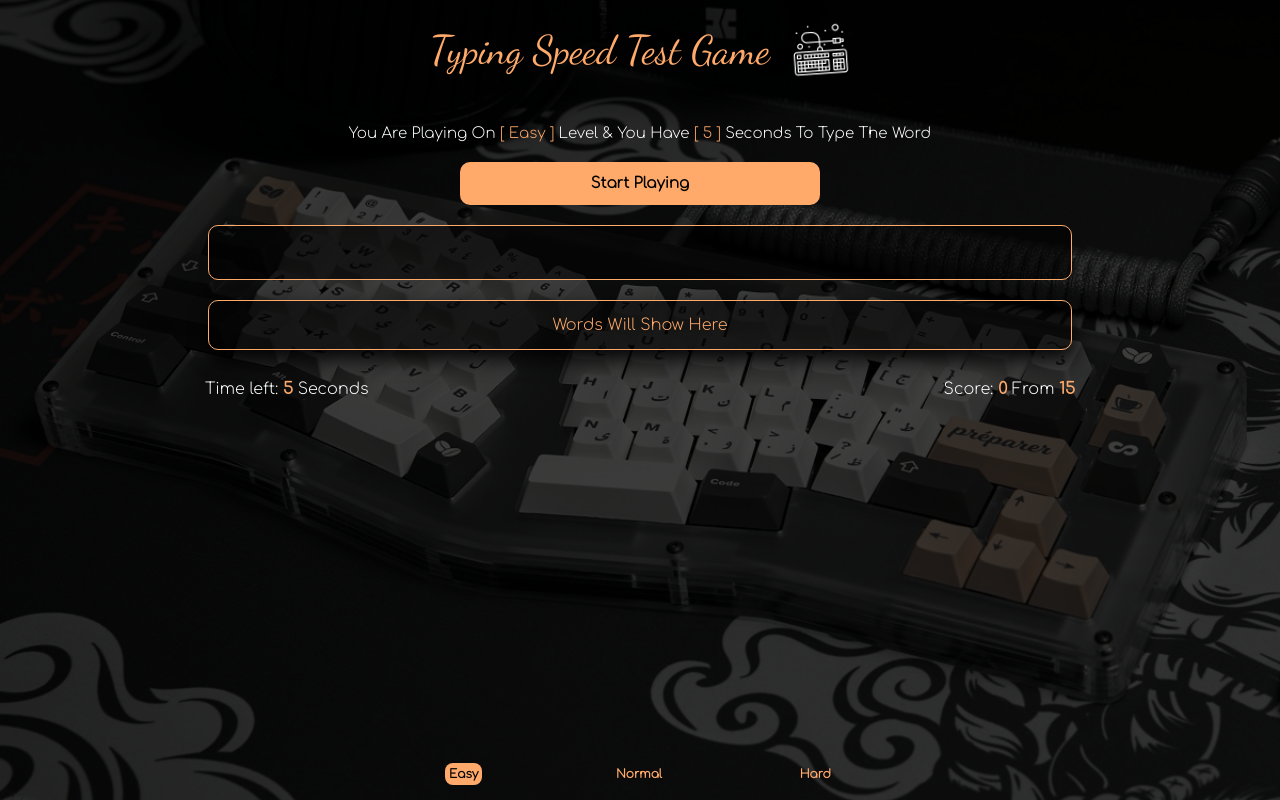
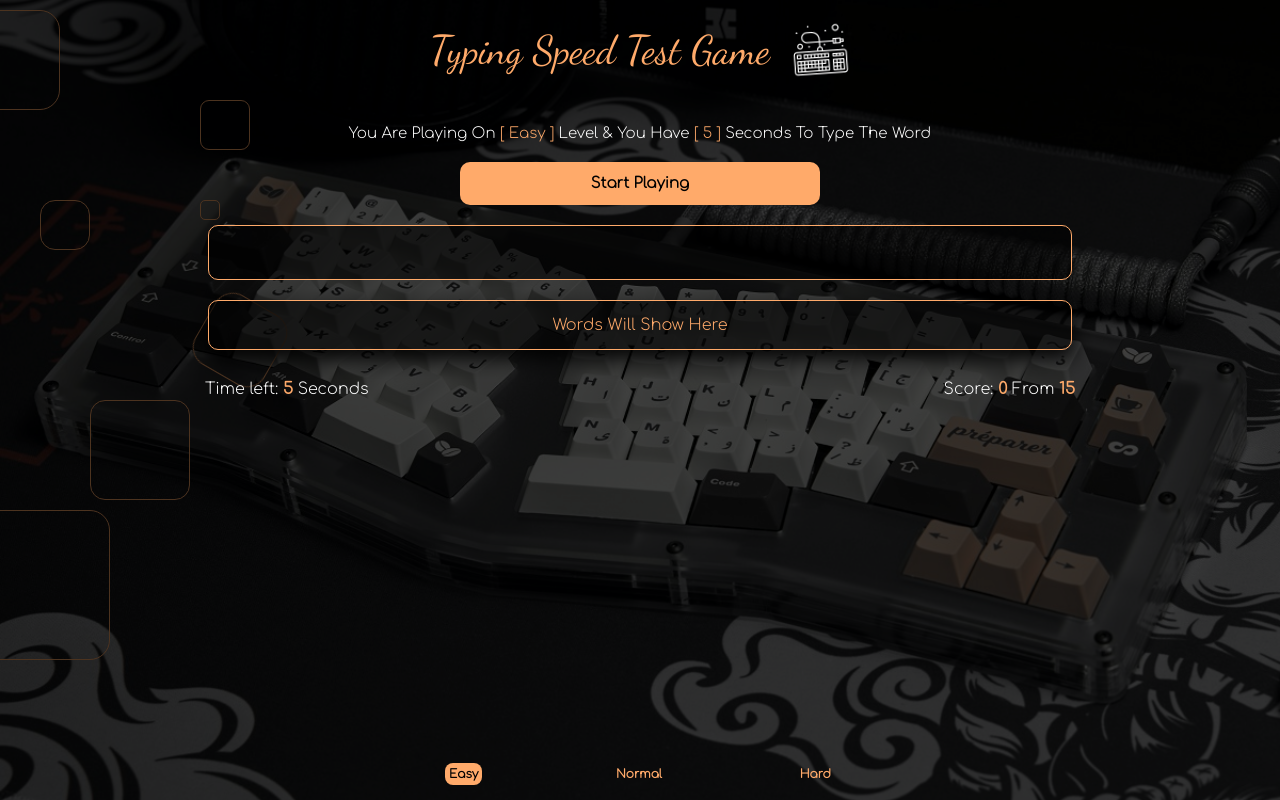
Before and after one commit to mohamedtawfeq/20022002, a plain HTML site: page index.html in a window 1280 px wide. Drawn offline with Linux system fonts and the light colour scheme.

Commit message:
Update index.html

```diff
--- a/index.html
+++ b/index.html
@@ -41,6 +41,14 @@
                 <i class="far fa-redo-alt"></i>
                 <div class="score"> Score:  <span class="got">0</span> From <span class="total"></span></div>
             </div>
+            <div class="M1"></div>
+            <div class="M2"></div>
+            <div class="M3"></div>
+            <div class="M4"></div>
+            <div class="M5"></div>
+            <div class="M6"></div>
+            <div class="M7"></div>
+            <div class="finish"></div>
             <div class="finish"></div>
         </div>
     </div>
```
